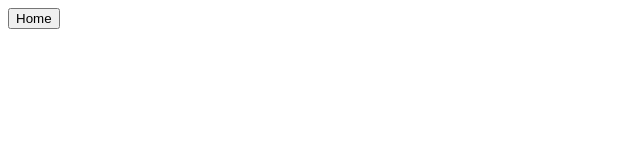
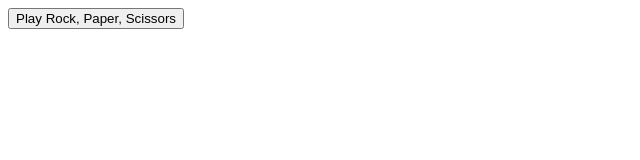
Before and after one commit to comp426-2023-spring/e02-salfra987, a website: page public/index.html in a window 1280 px wide. Shown: the whole page, without its empty margins (0-640 px from the left). Drawn offline with Linux system fonts and the light colour scheme.

Commit message:
Changed button to rps

```diff
--- a/public/index.html
+++ b/public/index.html
@@ -13,7 +13,7 @@
     <!-- Your interface markup goes here -->
     <!-- For interface examples, look in the `/examples/` directory in the root of your starter code repo. -->
     <nav>
-	    <button id="homenav" onclick="homeNav()" class="active">Home</button>
+	    <button id="rpsnav" onclick="rpsNav()" class="active">Play Rock, Paper, Scissors</button>
 
     </nav>
     </body>
```
